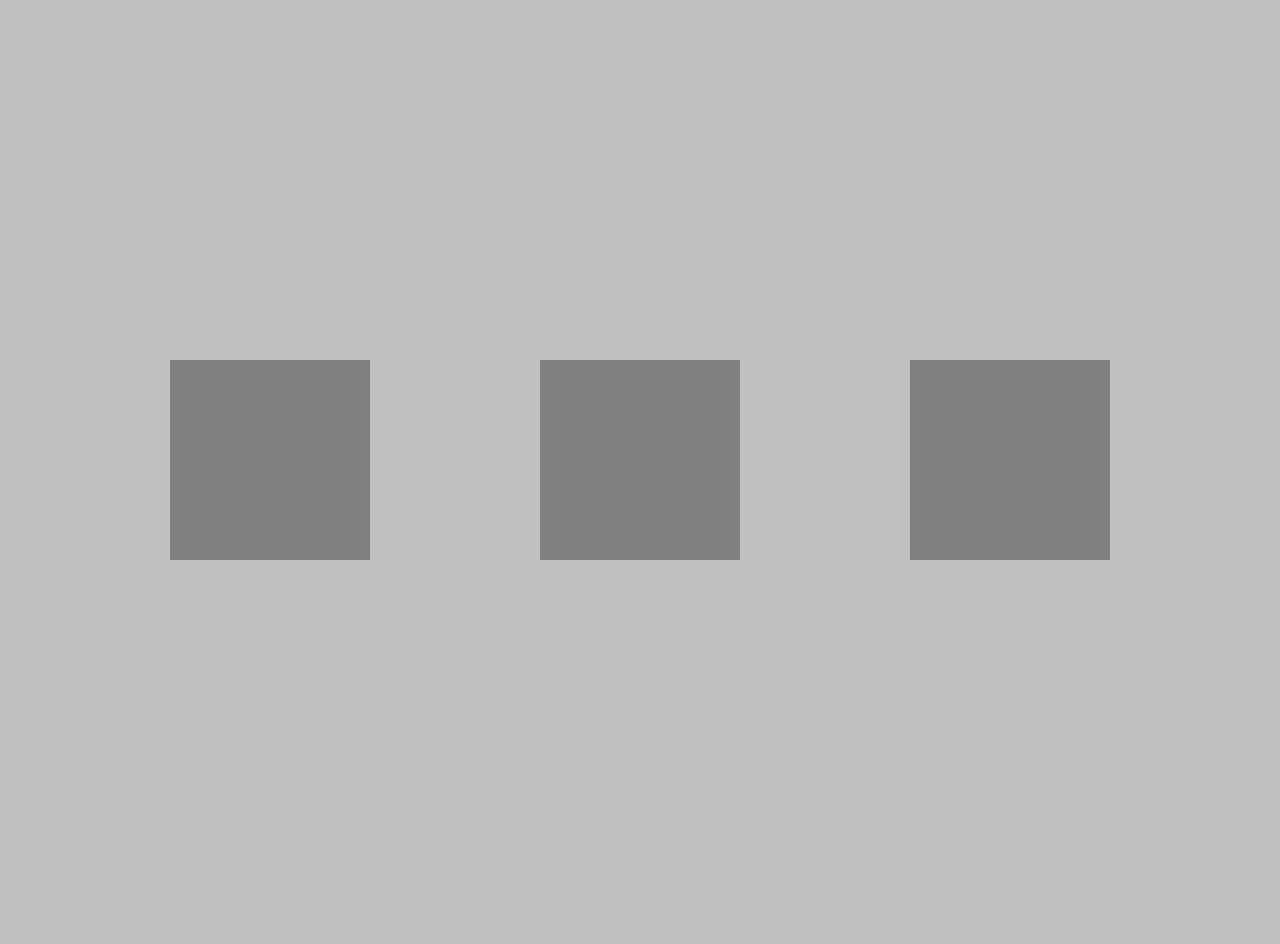
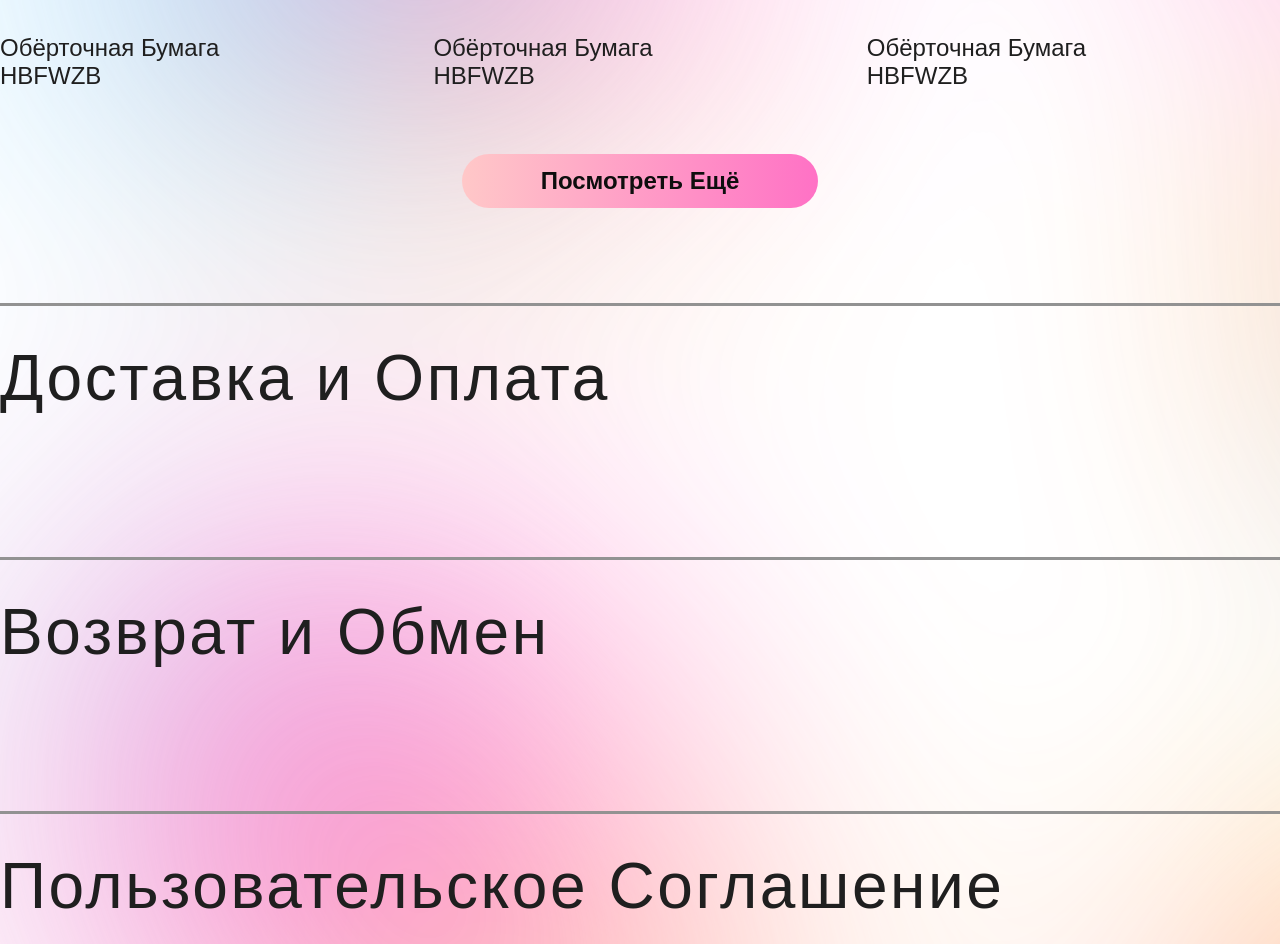
Before and after one commit to QQQOleksiy/flovers, a React (Create React App) app: page /home in a window 1280 px wide. Shown: the part 1568-2512 px from the top of the page. Built offline with nearby package versions, Linux system fonts and the light colour scheme; a web font is replaced by a local one.

Commit message:
home page content & price

```diff
--- a/src/components/ProductBigCard/ProductBigCard.module.css
+++ b/src/components/ProductBigCard/ProductBigCard.module.css
@@ -78,6 +78,21 @@
     word-wrap: break-word
 }
 
+.product_price {
+    margin-top: 24px;
+    color: #31BE00;
+    font-size: 24px;
+    font-weight: 510;
+    word-wrap: break-word
+}
+
+.product_price > span {
+    color: #1F1F1F;
+    font-size: 24px;
+    font-weight: 400;
+    word-wrap: break-word
+}
+
 .product_cart_btn {
     max-width: max-content;
     border-radius: 50px;
--- a/src/components/ProductBigCard/ProductBigCardComponent.js
+++ b/src/components/ProductBigCard/ProductBigCardComponent.js
@@ -63,6 +63,7 @@ const ProductBigCard = () => {
                     <span className={css.product_description_bold}>Минимальный заказ: </span>
                     <span>1 коробка</span>
                 </div>
+                <div className={css.product_price}><span>Цена:</span> 123456 р</div>
                 <div className={css.product_card_info}>
                     <div className={css.product_cart_btn}>Добавить в корзину</div>
                 </div>
--- a/src/pages/HomePage/HomePage.js
+++ b/src/pages/HomePage/HomePage.js
@@ -2,9 +2,12 @@ import React from 'react';
 
 import css from './home_page_style.module.css'
 
+import { ProductPreview, ProductBtnMore } from '../../components/index'
+
 import women from './women_.png'
 
 const HomePage = () => {
+
     return (
         <div>
             <div className={css.up_bg}>
@@ -64,12 +67,24 @@ const HomePage = () => {
                     </defs>
                 </svg>
             </div>
-            <div className={css.space}>
-                <div></div>
-                <div></div>
-                <div></div>
+            <div className={css.home_content_container}>
+                <h3 className={css.popular_text}>Популярное</h3>
+                <div className={css.popular_product_container}>
+                    <ProductPreview  product={{colors: 10, name: 'Обёрточная Бумага HBFWZB'}} key={1}/>
+                    <ProductPreview  product={{colors: 10, name: 'Обёрточная Бумага HBFWZB'}} key={1}/>
+                    <ProductPreview  product={{colors: 10, name: 'Обёрточная Бумага HBFWZB'}} key={1}/>
+                </div>
+                {/* Текст пропсами передаси */}
+                <ProductBtnMore/>
+                <div className={css.another_links}>
+                    <hr className={css.home_product_hr}/>
+                    <h4 className={css.home_product_big_text}>Доставка и Оплата</h4>
+                    <hr className={css.home_product_hr}/>
+                    <h4 className={css.home_product_big_text}>Возврат и Обмен</h4>
+                    <hr className={css.home_product_hr}/>
+                    <h4 className={css.home_product_big_text}>Пользовательское Соглашение</h4>
+                </div>
             </div>
-            <div className={css.retreat}></div>
         </div>
     );
 };
--- a/src/pages/HomePage/home_page_style.module.css
+++ b/src/pages/HomePage/home_page_style.module.css
@@ -158,9 +158,53 @@
     width: 100%;
 }
 
+.home_content_container {
+    position: relative;
+    margin-top: -40px;
+    z-index: 99;
+    margin-left: auto;
+    margin-right: auto;
+    max-width: 1386px;
+}
 
+.popular_text {
+    margin-top: 0;
+    color: #1F1F1F;
+    font-size: 64px;
+    font-weight: 510;
+    letter-spacing: 2.56px;
+    word-wrap: break-word
+}
 
+.popular_product_container {
+    display: flex;
+    gap: 22px;
+    flex-wrap: wrap;
+    margin-top: 33px;
+    margin-bottom: 22px;
+}
 
+.another_links {
+    margin-top: 95px;
+}
+
+.home_product_hr {
+    height: 1px;
+    background-color: #929292;
+    margin: 0;
+    border-color: rgb(0, 0, 0, 0);
+}
+
+.home_product_big_text {
+    margin-top: 35px;
+    margin-bottom: 142px;
+    color: #1F1F1F;
+    font-size: 64px;
+    font-weight: 510;
+    letter-spacing: 2.56px;
+    word-wrap: break-word;
+    cursor: pointer;
+}
 
 
 
```
